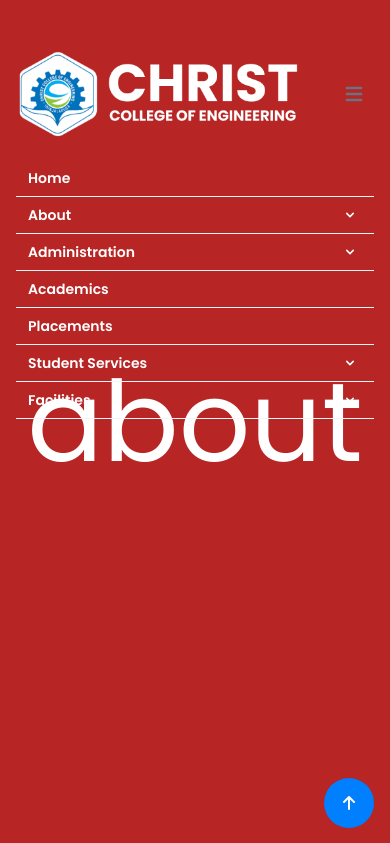
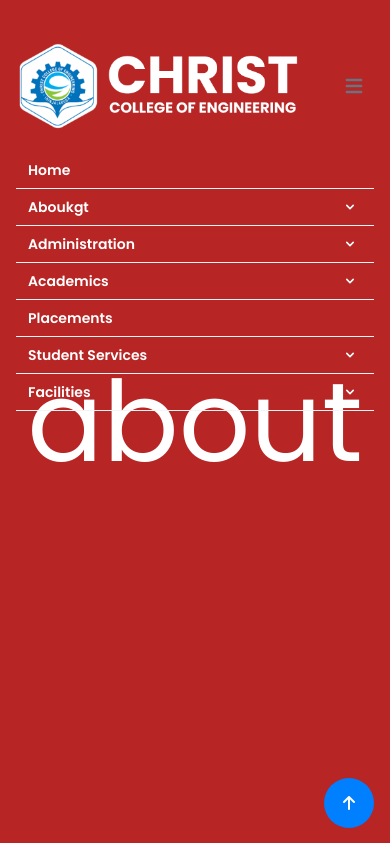
Before and after one commit to cce-websitecoordinator/cce-website, a Django app: page /about in a window 390 px wide, after a click on "Open main menu". Shown: the top 843 px of the page. Run offline with Django 4.2, Linux system fonts and the light colour scheme; parts of the project's set-up code (start-up, migrations or seed data) failed here and were passed over; some libraries are stand-ins or nearby versions.

Commit message:
NAv Dropdown

```diff
--- a/templates/components/_partials/navbar.html
+++ b/templates/components/_partials/navbar.html
@@ -1,86 +1,128 @@
-{%load static%}
-
-
-<nav class="lg:bg-none  absolute top-11 z-[999] left-0 right-0 ">
-    <div class="flex flex-wrap justify-between items-center mx-auto max-w-screen-2xl px-4 lg:px-6  ">
-        <a href="https://flowbite.com" class="flex items-center">
-            <img src="{% static 'images/cce.png'%}" class="mr-3 h-[100px] " alt="CCE Logo">
-
+<nav class="lg:bg-none  absolute top-9 z-[999] left-0 right-0  ">
+    <div class="flex flex-wrap justify-between items-center mx-auto max-w-screen-2xl px-4 lg:px-6">
+        <a href="cce.edu.in" class="flex items-center">
+            <img src="/static/images/cce.png" class="mr-3 h-[100px]" alt="CCE Logo" />
         </a>
-        <button id="mega-menu-full-image-button" data-collapse-toggle="mega-menu-full-image" type="button" class="inline-flex items-center p-2 ml-1 text-sm text-gray-500 rounded-lg lg:hidden hover:bg-gray-100 focus:outline-none focus:ring-2 focus:ring-gray-200 dark:text-gray-400 dark:hover:bg-gray-700 dark:focus:ring-gray-600" aria-controls="mega-menu-full-image" aria-expanded="false">
-                <span class="sr-only">Open main menu</span>
-                <svg class="w-6 h-6" aria-hidden="true" fill="currentColor" viewBox="0 0 20 20" xmlns="http://www.w3.org/2000/svg"><path fill-rule="evenodd" d="M3 5a1 1 0 011-1h12a1 1 0 110 2H4a1 1 0 01-1-1zM3 10a1 1 0 011-1h12a1 1 0 110 2H4a1 1 0 01-1-1zM3 15a1 1 0 011-1h12a1 1 0 110 2H4a1 1 0 01-1-1z" clip-rule="evenodd"></path></svg>
+        <button id="mega-menu-full-image-button" data-collapse-toggle="mega-menu-full-image" type="button"
+            class="inline-flex items-center p-2 ml-1 text-sm text-gray-500 rounded-lg lg:hidden hover:bg-gray-100 focus:outline-none focus:ring-2 focus:ring-gray-200 dark:text-gray-400 dark:hover:bg-gray-700 dark:focus:ring-gray-600"
+            aria-controls="mega-menu-full-image" aria-expanded="false">
+            <span class="sr-only">Open main menu</span>
+            <svg class="w-6 h-6" aria-hidden="true" fill="currentColor" viewBox="0 0 20 20"
+                xmlns="http://www.w3.org/2000/svg">
+                <path fill-rule="evenodd"
+                    d="M3 5a1 1 0 011-1h12a1 1 0 110 2H4a1 1 0 01-1-1zM3 10a1 1 0 011-1h12a1 1 0 110 2H4a1 1 0 01-1-1zM3 15a1 1 0 011-1h12a1 1 0 110 2H4a1 1 0 01-1-1z"
+                    clip-rule="evenodd"></path>
+            </svg>
         </button>
         <div id="mega-menu-full-image" class="hidden justify-between items-center w-full lg:flex lg:w-auto lg:order-1">
             <ul class="flex flex-col mt-4 text-sm font-medium lg:flex-row lg:space-x-8 lg:mt-0">
                 <li>
-                    <a href="#" class="block py-2 pr-4 pl-3 border-b border-gray-100 lg:border-0 lg:p-0 text-white hover:text-blue-400 font-semibold" aria-current="page">Home</a>
+                    <a href="/"
+                        class="block py-2 pr-4 pl-3 border-b border-gray-100 lg:border-0 lg:p-0 text-white hover:text-blue-400 font-semibold"
+                        aria-current="page">Home</a>
                 </li>
                 <li>
-                    <button id="about-cta" data-collapse-toggle="mega-menu-full-image-dropdown" class="flex justify-between items-center py-2 pr-4 pl-3 w-full font-medium  border-b border-gray-100 lg:w-auto lg:border-0 lg:p-0 text-white hover:text-blue-400 font-semibold">About <svg class="ml-1 w-4 h-4" fill="currentColor" viewBox="0 0 20 20" xmlns="http://www.w3.org/2000/svg"><path fill-rule="evenodd" d="M5.293 7.293a1 1 0 011.414 0L10 10.586l3.293-3.293a1 1 0 111.414 1.414l-4 4a1 1 0 01-1.414 0l-4-4a1 1 0 010-1.414z" clip-rule="evenodd"></path></svg></button>
-                </li>
-                  <li>
-                    <button id="mega-menu-full-cta-image-button" data-collapse-toggle="mega-menu-full-image-dropdown" class="flex justify-between items-center py-2 pr-4 pl-3 w-full font-medium  border-b border-gray-100 lg:w-auto lg:border-0 lg:p-0  text-white hover:text-blue-400 font-semibold">Administration <svg class="ml-1 w-4 h-4" fill="currentColor" viewBox="0 0 20 20" xmlns="http://www.w3.org/2000/svg"><path fill-rule="evenodd" d="M5.293 7.293a1 1 0 011.414 0L10 10.586l3.293-3.293a1 1 0 111.414 1.414l-4 4a1 1 0 01-1.414 0l-4-4a1 1 0 010-1.414z" clip-rule="evenodd"></path></svg></button>
+                    <button id="about-cta" data-collapse-toggle="mega-menu-full-image-dropdown"
+                        class="flex justify-between items-center py-2 pr-4 pl-3 w-full  border-b border-gray-100 lg:w-auto lg:border-0 lg:p-0 text-white hover:text-blue-400 font-semibold">
+                        Aboukgt
+                        <svg class="ml-1 w-4 h-4" fill="currentColor" viewBox="0 0 20 20"
+                            xmlns="http://www.w3.org/2000/svg">
+                            <path fill-rule="evenodd"
+                                d="M5.293 7.293a1 1 0 011.414 0L10 10.586l3.293-3.293a1 1 0 111.414 1.414l-4 4a1 1 0 01-1.414 0l-4-4a1 1 0 010-1.414z"
+                                clip-rule="evenodd"></path>
+                        </svg>
+                    </button>
                 </li>
                 <li>
-                    <a href="#" class="block py-2 pr-4 pl-3 border-b border-gray-100 lg:border-0 lg:p-0 text-white hover:text-blue-400 font-semibold">Academics</a>
+                    <button id="mega-menu-full-cta-image-button" data-collapse-toggle="mega-menu-full-image-dropdown"
+                        class="flex justify-between items-center py-2 pr-4 pl-3 w-full  border-b border-gray-100 lg:w-auto lg:border-0 lg:p-0 text-white hover:text-blue-400 font-semibold">
+                        Administration
+                        <svg class="ml-1 w-4 h-4" fill="currentColor" viewBox="0 0 20 20"
+                            xmlns="http://www.w3.org/2000/svg">
+                            <path fill-rule="evenodd"
+                                d="M5.293 7.293a1 1 0 011.414 0L10 10.586l3.293-3.293a1 1 0 111.414 1.414l-4 4a1 1 0 01-1.414 0l-4-4a1 1 0 010-1.414z"
+                                clip-rule="evenodd"></path>
+                        </svg>
+                    </button>
                 </li>
                 <li>
-                    <a href="#" class="block py-2 pr-4 pl-3 border-b border-gray-100 lg:border-0 lg:p-0 text-white hover:text-blue-400 font-semibold">Placements</a>
-                </li>
-                  <li>
-                    <button id="mega-menu-full-cta-image-button" data-collapse-toggle="mega-menu-full-image-dropdown" class="flex justify-between items-center py-2 pr-4 pl-3 w-full font-medium  border-b border-gray-100 lg:w-auto lg:border-0 lg:p-0  text-white hover:text-blue-400 font-semibold">Student Services <svg class="ml-1 w-4 h-4" fill="currentColor" viewBox="0 0 20 20" xmlns="http://www.w3.org/2000/svg"><path fill-rule="evenodd" d="M5.293 7.293a1 1 0 011.414 0L10 10.586l3.293-3.293a1 1 0 111.414 1.414l-4 4a1 1 0 01-1.414 0l-4-4a1 1 0 010-1.414z" clip-rule="evenodd"></path></svg></button>
-                </li>
-                  <li>
-                    <button id="mega-menu-full-cta-image-button" data-collapse-toggle="mega-menu-full-image-dropdown" class="flex justify-between items-center py-2 pr-4 pl-3 w-full font-medium  border-b border-gray-100 lg:w-auto lg:border-0 lg:p-0  text-white hover:text-blue-400 font-semibold">Facilities<svg class="ml-1 w-4 h-4" fill="currentColor" viewBox="0 0 20 20" xmlns="http://www.w3.org/2000/svg"><path fill-rule="evenodd" d="M5.293 7.293a1 1 0 011.414 0L10 10.586l3.293-3.293a1 1 0 111.414 1.414l-4 4a1 1 0 01-1.414 0l-4-4a1 1 0 010-1.414z" clip-rule="evenodd"></path></svg></button>
+                    <button id="mega-menu-full-cta-image-button" data-collapse-toggle="mega-menu-full-image-dropdown"
+                        class="flex justify-between items-center py-2 pr-4 pl-3 w-full  border-b border-gray-100 lg:w-auto lg:border-0 lg:p-0 text-white hover:text-blue-400 font-semibold">
+                        Academics
+                        <svg class="ml-1 w-4 h-4" fill="currentColor" viewBox="0 0 20 20"
+                            xmlns="http://www.w3.org/2000/svg">
+                            <path fill-rule="evenodd"
+                                d="M5.293 7.293a1 1 0 011.414 0L10 10.586l3.293-3.293a1 1 0 111.414 1.414l-4 4a1 1 0 01-1.414 0l-4-4a1 1 0 010-1.414z"
+                                clip-rule="evenodd"></path>
+                        </svg>
+                    </button>
                 </li>
 
-
-            </ul>
-        </div>
-    </div>
-    <div id="mega-menu-about" class="mt-1 shadow-sm grid place-content-center abtmenu">
-        <div class="grid py-5 px-4 mx-auto max-w-screen-xl text-gray-900 dark:text-white sm:grid-cols-2 bg-red-500 lg:px-6 hidden">
-            <ul>
                 <li>
-                    <a href="#" class="block p-3 rounded-lg hover:bg-gray-100 dark:hover:bg-gray-700">
-                        <div class="font-semibold">Online Stores</div>
-                        <span class="text-sm font-light text-gray-500 dark:text-gray-400">Connect with third-party tools that you're already using.</span>
-                    </a>
+                    <a href="#"
+                        class="block py-2 pr-4 pl-3 border-b border-gray-100 lg:border-0 lg:p-0 text-white hover:text-blue-400 font-semibold">Placements</a>
                 </li>
                 <li>
-                    <a href="#" class="block p-3 rounded-lg hover:bg-gray-100 dark:hover:bg-gray-700">
-                        <div class="font-semibold">Segmentation</div>
-                        <span class="text-sm font-light text-gray-500 dark:text-gray-400">Connect with third-party tools that you're already using.</span>
-                    </a>
+                    <button id="mega-menu-full-cta-image-button" data-collapse-toggle="mega-menu-full-image-dropdown"
+                        class="flex justify-between items-center py-2 pr-4 pl-3 w-full  border-b border-gray-100 lg:w-auto lg:border-0 lg:p-0 text-white hover:text-blue-400 font-semibold">
+                        Student Services
+                        <svg class="ml-1 w-4 h-4" fill="currentColor" viewBox="0 0 20 20"
+                            xmlns="http://www.w3.org/2000/svg">
+                            <path fill-rule="evenodd"
+                                d="M5.293 7.293a1 1 0 011.414 0L10 10.586l3.293-3.293a1 1 0 111.414 1.414l-4 4a1 1 0 01-1.414 0l-4-4a1 1 0 010-1.414z"
+                                clip-rule="evenodd"></path>
+                        </svg>
+                    </button>
                 </li>
                 <li>
-                    <a href="#" class="block p-3 rounded-lg hover:bg-gray-100 dark:hover:bg-gray-700">
-                        <div class="font-semibold">Marketing CRM</div>
-                        <span class="text-sm font-light text-gray-500 dark:text-gray-400">Connect with third-party tools that you're already using.</span>
-                    </a>
-                </li>
-            </ul>
-            <ul>
-                <li>
-                    <a href="#" class="block p-3 rounded-lg hover:bg-gray-100 dark:hover:bg-gray-700">
-                        <div class="font-semibold">Online Stores</div>
-                        <span class="text-sm font-light text-gray-500 dark:text-gray-400">Connect with third-party tools that you're already using.</span>
-                    </a>
-                </li>
-                <li>
-                    <a href="#" class="block p-3 rounded-lg hover:bg-gray-100 dark:hover:bg-gray-700">
-                        <div class="font-semibold">Segmentation</div>
-                        <span class="text-sm font-light text-gray-500 dark:text-gray-400">Connect with third-party tools that you're already using.</span>
-                    </a>
-                </li>
-                <li>
-                    <a href="#" class="block p-3 rounded-lg hover:bg-gray-100 dark:hover:bg-gray-700">
-                        <div class="font-semibold">Marketing CRM</div>
-                        <span class="text-sm font-light text-gray-500 dark:text-gray-400">Connect with third-party tools that you're already using.</span>
-                    </a>
+                    <button id="mega-menu-full-cta-image-button" data-collapse-toggle="mega-menu-full-image-dropdown"
+                        class="flex justify-between items-center py-2 pr-4 pl-3 w-full  border-b border-gray-100 lg:w-auto lg:border-0 lg:p-0 text-white hover:text-blue-400 font-semibold">
+                        Facilities<svg class="ml-1 w-4 h-4" fill="currentColor" viewBox="0 0 20 20"
+                            xmlns="http://www.w3.org/2000/svg">
+                            <path fill-rule="evenodd"
+                                d="M5.293 7.293a1 1 0 011.414 0L10 10.586l3.293-3.293a1 1 0 111.414 1.414l-4 4a1 1 0 01-1.414 0l-4-4a1 1 0 010-1.414z"
+                                clip-rule="evenodd"></path>
+                        </svg>
+                    </button>
                 </li>
             </ul>
         </div>
     </div>
+
+    <!-- <div id="mega-menu-about" class="mt-1 shadow-sm grid place-content-center abtmenu bg-red-500">
+        <div
+            class="grid-auto  py-5 px-4 mx-auto max-w-screen-xl text-gray-900 dark:text-white sm:grid-cols-2 bg-red-500 lg:px-6 gap-10">
+           About
+
+        </div>
+
+
+    </div>
+
+    <div id="mega-menu-about" class="mt-1 shadow-sm grid place-content-center abtmenu bg-red-500">
+        <div
+            class="grid-auto  py-5 px-4 mx-auto max-w-screen-xl text-gray-900 dark:text-white sm:grid-cols-2 bg-red-500 lg:px-6 gap-10">
+            Administration
+        </div>
+
+
+    </div>
+
+    <div id="mega-menu-about" class="mt-1 shadow-sm grid place-content-center abtmenu bg-red-500">
+        <div
+            class="grid-auto  py-5 px-4 mx-auto max-w-screen-xl text-gray-900 dark:text-white sm:grid-cols-2 bg-red-500 lg:px-6 gap-10">
+            Student Services
+            <div>544</div>
+        </div>
+
+
+    </div>
+
+
+    <div id="mega-menu-about" class="mt-1 shadow-sm grid place-content-center abtmenu bg-red-500">
+        <div
+            class="grid py-5 px-4 mx-auto max-w-screen-xl text-gray-900 dark:text-white sm:grid-cols-2 bg-red-500 lg:px-6 gap-10">
+            Facilites
+        </div>
+    </div> -->
 </nav>
```
